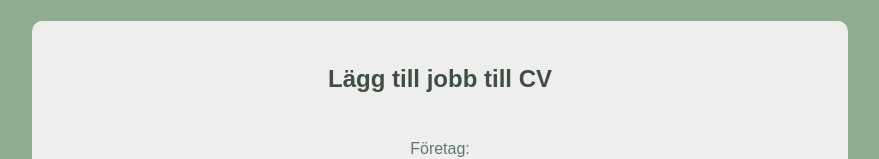
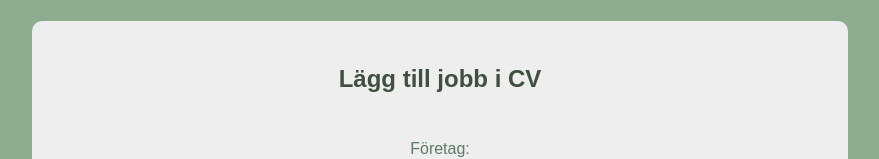
Before and after one commit to veppaan/backend2.2-vera, a website: page public/add.html in a window 1280 px wide. Shown: the part 157-316 px from the top of the page, without its empty margins (200-1079 px from the left). Drawn offline with Linux system fonts and the light colour scheme.

Commit message:
ändrar text

```diff
--- a/public/add.html
+++ b/public/add.html
@@ -17,7 +17,7 @@
         </header>
         <div class="all">
         <section id="all-form">
-            <h2>Lägg till jobb till CV</h2>
+            <h2>Lägg till jobb i CV</h2>
             <form id="form">
                 <label for="companyname">Företag:</label>
                 <input type="text" id="companyname" name="companyname" required>
```
